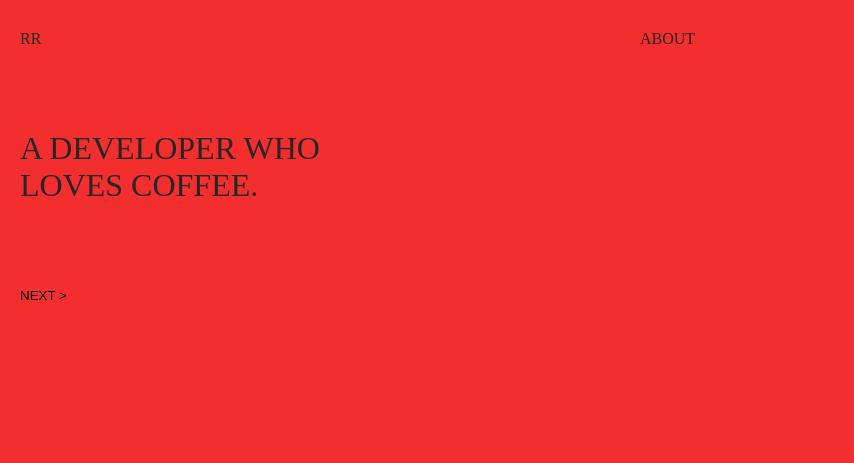
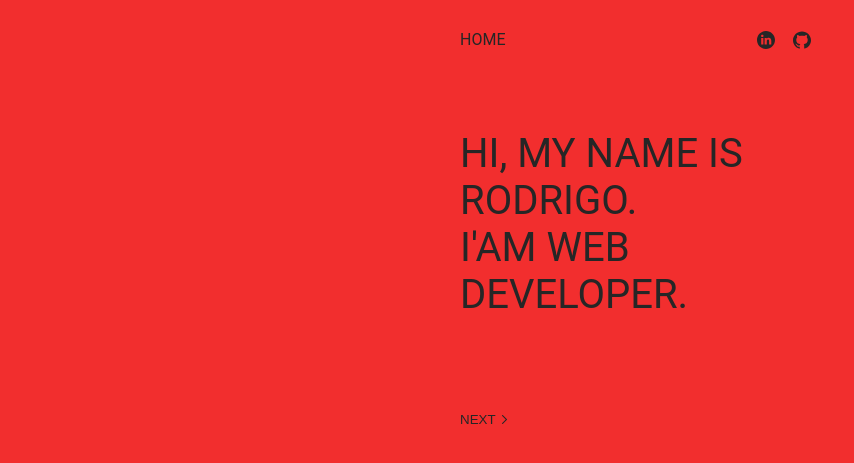
Before and after one commit to RodriguesRodrigo/rodriguesrodrigo.github.io, a Jekyll site: the page built from index.html, in a window 1280 px wide. Shown: the top 463 px of the page, without its empty margins (0-854 px from the left). Built offline with Jekyll 4.4.1, drawn with Linux system fonts in a browser that asks for light colours.

Commit message:
Change text and layout adjustments

```diff
--- a/_layouts/default.html
+++ b/_layouts/default.html
@@ -20,14 +20,23 @@
 
     <body>
         <nav id="navbar">
-            <div class="nav-home">
-                <a class="link-title" href="{{ site.baseurl }}/" title="Home page">RR</a>
+            <div class="nav-container">
+                <div class="nav-home">
+                    <a class="link-title" href="{{ site.baseurl }}/" title="Home page">HOME</a>
+                </div>
+                <ul class="nav-menu">
+                    <li class="nav-menu-list">
+                        <a class="link-default" href="https://github.com/RodriguesRodrigo" title="github">
+                            <span class="logo-social logo-github"></span>
+                        </a>
+                    </li>
+                    <li class="nav-menu-list">
+                        <a class="link-default" href="https://www.linkedin.com/in/rodrigo-rodrigues-615574140/" title="linkedin">
+                            <span class="logo-social logo-linkedin"></span>
+                        </a>
+                    </li>
+                </ul>
             </div>
-            <ul class="nav-menu">
-                <li class="nav-menu-list">
-                    <a class="link-default" href="{{ site.baseurl }}/about" title="About me">ABOUT</a>
-                </li>
-            </ul>
         </nav>
         {{ content }}
         <script src="{{ site.baseurl }}/js/{{ page.custom_js }}"></script>
--- a/css/homepage.css
+++ b/css/homepage.css
@@ -1,3 +1,9 @@
+.main {
+    width: 100%;
+    height: 100%;
+    position: fixed;
+}
+
 .first-step, .second-step, .third-step { transition: 1s ease; }
 
 .first-step { background-color: #F22E2E; }
@@ -8,7 +14,6 @@
     width: 100%;
     max-width: 400px;
     margin: auto;
-    display: inline-block;
     overflow: hidden;
     opacity: 1;
     transition: opacity .5s ease;
@@ -22,6 +27,8 @@
 .text-title {
     color: var(--color-dark);
     font-weight: normal;
+    font-size: 2.5em;
+    max-width: 330px;
 }
 
 .on {
--- a/css/main.css
+++ b/css/main.css
@@ -20,6 +20,7 @@ html, body { height: 100%; }
 body {
     background-color: var(--bg-light);
     margin: 0;
+    font-family: Roboto, sans-serif;
 }
 
 ul { list-style: none; }
@@ -31,7 +32,12 @@ a, a:visited {
 
 .padding-default { padding: 30px 20px; }
 
-.btn-link { background-color: transparent; }
+.btn-link {
+    background-color: transparent;
+    color: var(--color-dark);
+    padding: 8px 0;
+    margin: 4px 0;
+}
 
 .d-block { display: block; }
 
@@ -39,16 +45,27 @@ a, a:visited {
 
 nav {
     width: 100%;
-    padding: 10px 20px;
     position: fixed;
     z-index: 100;
+}
+
+nav .nav-container {
+    width: 100%;
+    max-width: 400px;
+    padding: 10px 20px;
     display: flex;
     flex-direction: row;
+    margin: auto;
 }
 
 nav .nav-home, nav .nav-menu {
     width: 100%;
     padding: 20px 0;
+}
+
+nav .nav-menu {
+    display: flex;
+    flex-direction: row-reverse;
 }
 
 nav .nav-home a.link-title {
@@ -58,3 +75,36 @@ nav .nav-home a.link-title {
 nav .nav-menu-list {
     display: inline-block;
 }
+
+.arrow-right {
+    background-image: url('../assets/arrow-right.svg');
+    background-position: center;
+    background-repeat: no-repeat;
+    background-size: 90%;
+    width: 10px;
+    height: 10px;
+    display: inline-block;
+}
+
+.arrow-left {
+    background-image: url('../assets/arrow-left.svg');
+    background-position: center;
+    background-repeat: no-repeat;
+    background-size: 90%;
+    width: 10px;
+    height: 10px;
+    display: inline-block;
+}
+
+.logo-social {
+    background-position: center;
+    background-repeat: no-repeat;
+    background-size: 90%;
+    width: 20px;
+    height: 20px;
+    display: inline-block;
+    margin: 0 8px;
+}
+
+.logo-github { background-image: url('../assets/logo-github.svg'); }
+.logo-linkedin { background-image: url('../assets/logo-linkedin.svg'); }
--- a/index.html
+++ b/index.html
@@ -6,35 +6,53 @@ keywords: twitter, open, source, open source, finatra, finagle, scala
 custom_css: homepage.css
 custom_js: homepage.js
 ---
-
+<div class="main">
     <div class="first-step on">
         <div class="container">
             <div class="header">
-            <h1 class="text-title">A DEVELOPER WHO LOVES COFFEE.</h1>
+                <h1 class="text-title">
+                    <span class="d-block">HI, MY NAME IS RODRIGO.</span>
+                    <span class="d-block">I'AM WEB DEVELOPER.</span>
+                </h1>
             </div>
             <div class="padding-default">
-            <button id="next" class="btn-link">NEXT ></button>
+                <button id="next" class="btn-link d-block">
+                    NEXT
+                    <span class="arrow-right"></span>
+                </button>
             </div>
         </div>
     </div>
     <div class="second-step off">
         <div class="container">
             <div class="header">
-            <h1 class="text-title">FRONTEND.</h1>
+                <h2 class="text-title">I'AM FULL-STACK WEB DEVELOPER AND I LOVE WHAT I DO.</h2>
             </div>
             <div class="padding-default">
-            <button id="next" class="btn-link">NEXT ></button>
-            <button id="back" class="btn-link">BACK <</button>
+                <button id="next" class="btn-link d-block">
+                    NEXT
+                    <span class="arrow-right"></span>
+                </button>
+                <button id="back" class="btn-link d-block">
+                    <span class="arrow-left"></span>
+                    BACK
+                </button>
             </div>
         </div>
     </div>
     <div class="third-step off">
         <div class="container">
             <div class="header">
-            <h1 class="text-title">AND BACKEND.</h1>
+                <h1 class="text-title">
+                    <span class="d-block">ADD ME ON <a class="link-default" href="https://www.linkedin.com/in/rodrigo-rodrigues-615574140/" title="linkedin">LINKEDIN</a></span>
+                    <span class="d-block">AND SAY HI :)</span></h1>
             </div>
             <div class="padding-default">
-            <button id="back" class="btn-link">BACK <</button>
+                <button id="back" class="btn-link d-block">
+                    <span class="arrow-left"></span>
+                    BACK
+                </button>
             </div>
         </div>
     </div>
+</div>
--- a/js/homepage.js
+++ b/js/homepage.js
@@ -1,12 +1,6 @@
 const firstStep = document.querySelector('.first-step');
 const secondStep = document.querySelector('.second-step');
 const thirdStep = document.querySelector('.third-step');
-
-const navEvent = (bgColor) => {
-    if (bgColor) {
-        document.querySelector('#navbar').style.color = bgColor;
-    }
-}
 
 const toggleElement = (btnElement, closeElement, openElement) => {
     btnElement.addEventListener("click", () => {
```
Also changed, not shown: assets/arrow-left.svg (added), assets/arrow-right.svg (added), assets/logo-github.svg (added), assets/logo-linkedin.svg (added). Lines whose indentation alone changed are shown as unchanged.
